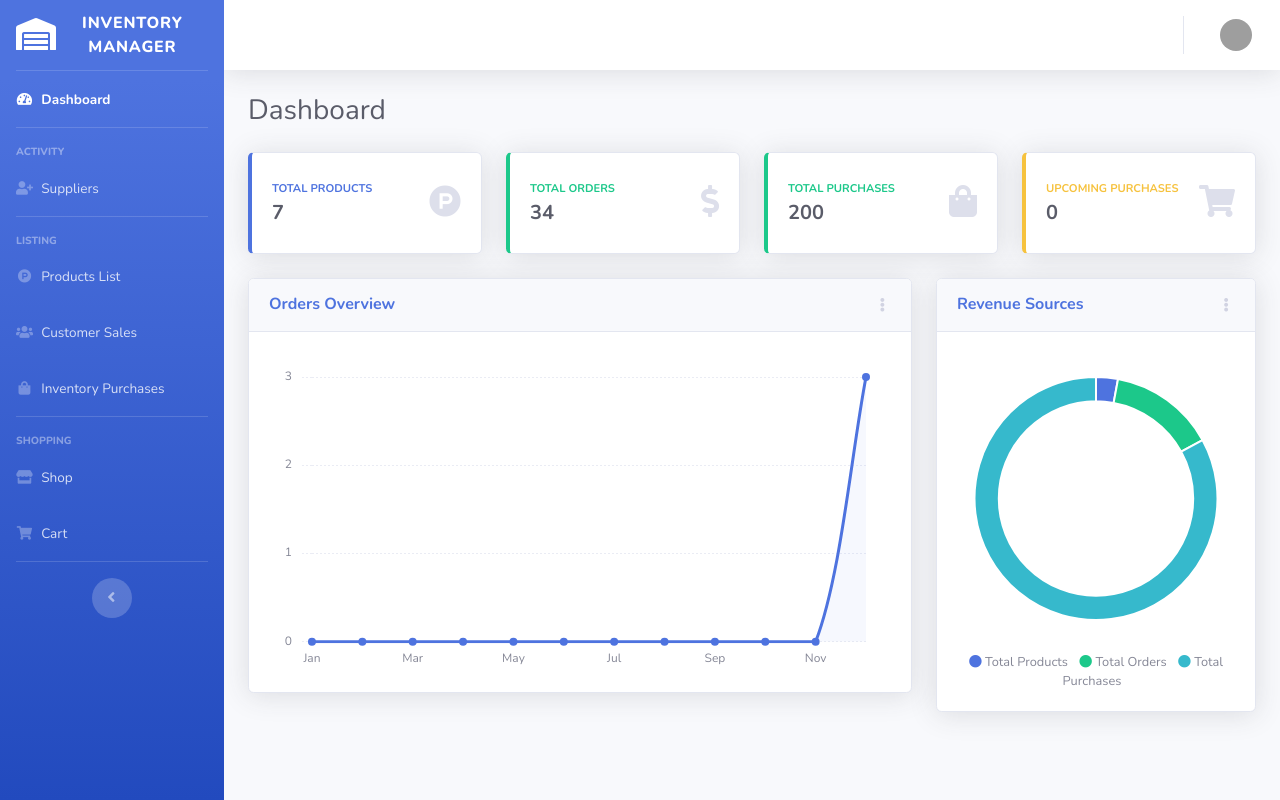
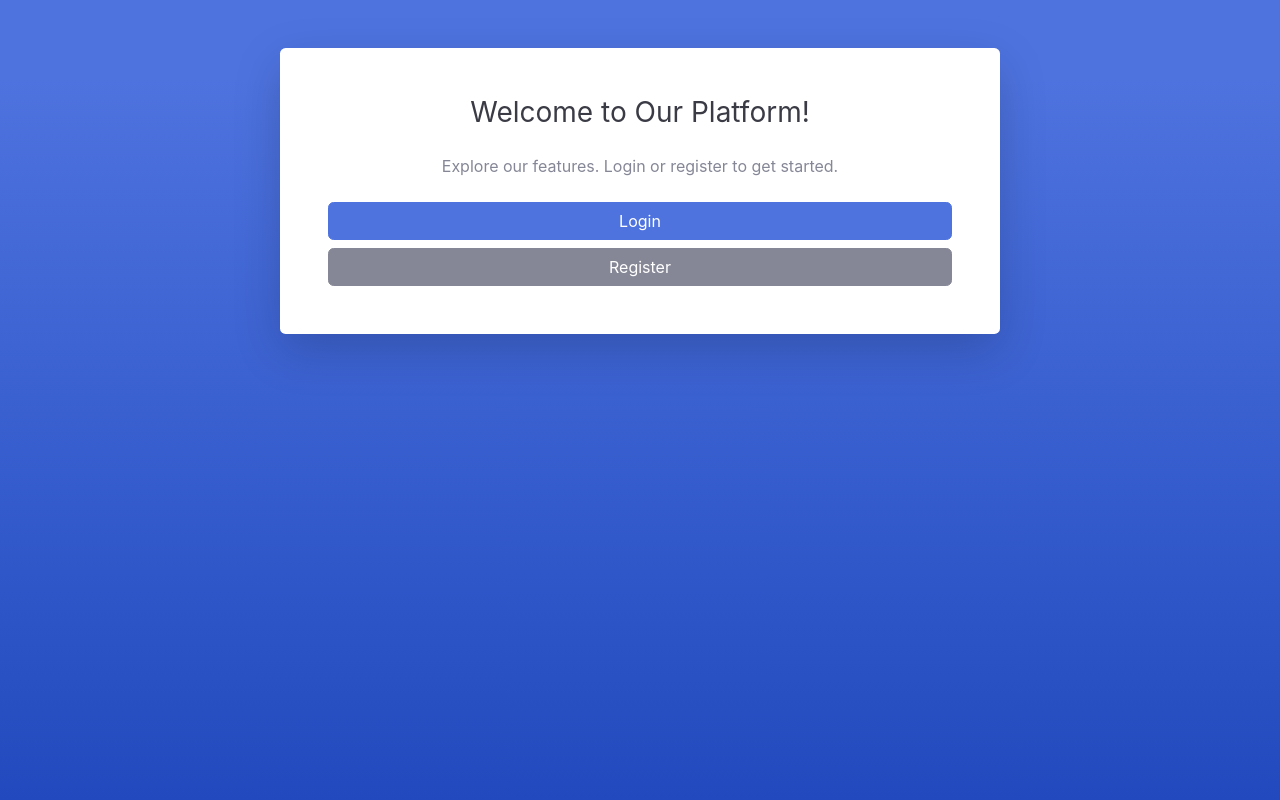
Before and after one commit to Aashish-Sankar/inventory-manager, a Flask app: page / in a window 1280 px wide. Run offline with Flask 3, Linux system fonts and the light colour scheme; a user stored in the database is signed in; data comes from the database, SQL or seed files in the repository; some libraries are stand-ins or nearby versions; grey boxes are pictures that could not be loaded.

Commit message:
Added Welcome Page

```diff
--- a/requirements.txt
+++ b/requirements.txt
@@ -37,3 +37,4 @@ tinycss2==1.4.0
 typing_extensions==4.12.2
 urllib3==1.26.6
 Werkzeug==3.0.3
+flask_login==0.6.3
--- a/website/templates/404.html
+++ b/website/templates/404.html
@@ -7,7 +7,7 @@
             <div class="error mx-auto" data-text="404">404</div>
             <p class="lead text-gray-800 mb-5">Page Not Found</p>
             <p class="text-gray-500 mb-0">It looks like you found a glitch in the matrix...</p>
-            <a href="/">&larr; Back to Dashboard</a>
+            <a href="/index">&larr; Back to Dashboard</a>
           </div>
 
 {% endblock %}
--- a/website/templates/layout.html
+++ b/website/templates/layout.html
@@ -31,7 +31,7 @@
 <ul class="navbar-nav bg-gradient-primary sidebar sidebar-dark accordion" id="accordionSidebar">
 
   <!-- Sidebar - Brand -->
-  <a class="sidebar-brand d-flex align-items-center justify-content-center" href="/">
+  <a class="sidebar-brand d-flex align-items-center justify-content-center" href="/index">
     <div class="sidebar-brand-icon">
       <i class="fas fa-warehouse"></i>
     </div>
@@ -43,7 +43,7 @@
 
   <!-- Nav Item - Dashboard -->
   <li class="nav-item active">
-    <a class="nav-link" href="/">
+    <a class="nav-link" href="/index">
       <i class="fas fa-fw fa-tachometer-alt"></i>
       <span>Dashboard</span></a>
   </li>
--- /dev/null
+++ b/website/templates/welcome.html
@@ -0,0 +1,29 @@
+<!DOCTYPE html>
+<html lang="en">
+<head>
+  <meta charset="UTF-8">
+  <meta name="viewport" content="width=device-width, initial-scale=1.0">
+  <title>Welcome</title>
+  <link href="/static/css/sb-admin-2.min.css" rel="stylesheet">
+</head>
+<body class="bg-gradient-primary">
+  <div class="container">
+    <div class="row justify-content-center">
+      <div class="col-xl-8 col-lg-10 col-md-12">
+        <div class="card o-hidden border-0 shadow-lg my-5">
+          <div class="card-body p-5">
+            <div class="text-center">
+              <h1 class="h3 text-gray-900 mb-4">Welcome to Our Platform!</h1>
+              <p class="mb-4">Explore our features. Login or register to get started.</p>
+              <a href="/login" class="btn btn-primary btn-user btn-block">Login</a>
+              <a href="/register" class="btn btn-secondary btn-user btn-block">Register</a>
+            </div>
+          </div>
+        </div>
+      </div>
+    </div>
+  </div>
+  <script src="/static/vendor/jquery/jquery.min.js"></script>
+  <script src="/static/vendor/bootstrap/js/bootstrap.bundle.min.js"></script>
+</body>
+</html>
--- a/website/views.py
+++ b/website/views.py
@@ -1,5 +1,5 @@
 import os
-from flask import Blueprint, json, render_template, request, redirect, session, jsonify, url_for, current_app, flash, make_response, send_file
+from flask import Blueprint, json, render_template, request, redirect, session, jsonify, url_for, current_app, flash, session, send_file
 import openpyxl
 from website.models import db, Product, Order, Purchase, Supplier
 from website.functions import login_required
@@ -8,6 +8,7 @@ from fpdf import FPDF
 import io
 from werkzeug.utils import secure_filename
 from num2words import num2words
+from flask_login import current_user
 
 
 
@@ -16,9 +17,20 @@ views = Blueprint('views', __name__)
 ALLOWED_EXTENSIONS = {'png', 'jpg', 'jpeg', 'heic', 'heif'}
 
 @views.route("/")
+def welcome():
+    try:
+        # Render the welcome page for all users accessing "/"
+        return render_template("welcome.html")
+    except Exception as e:
+        flash(f"Error: {str(e)}", 'error')
+        return redirect("/")
+
+
+@views.route("/index")
 @login_required
 def index():
     try:
+        # Fetch data for logged-in users
         totals = db.session.query(
             db.func.count(Product.productName).label("total_products"),
             db.func.sum(Product.inventoryOut).label("total_orders"),
@@ -30,7 +42,6 @@ def index():
         ).filter(Product.inventoryOnHand < Product.minimumReq, Product.minimumReq != 0).first()
 
         return render_template("index.html", totals=totals, ups=ups)
-
     except Exception as e:
         flash(f"Error: {str(e)}", 'error')
         return redirect("/")
@@ -73,7 +84,7 @@ def get_data():
 
     except Exception as e:
         flash(f"Error: {str(e)}", 'error')
-        return redirect("/")
+        return redirect("/index")
 
 def allowed_file(filename):
     return '.' in filename and filename.rsplit('.', 1)[1].lower() in ALLOWED_EXTENSIONS
@@ -130,7 +141,7 @@ def productv():
 
     except Exception as e:
         flash(f"Error: {str(e)}", 'error')
-        return redirect("/")
+        return redirect("/index")
 
 
 @views.route("/purchasev", methods=["GET", "POST"])
@@ -586,4 +597,4 @@ def upload_products():
     except Exception as e:
         db.session.rollback()  # Rollback in case of any error
         flash(f"Error: {str(e)}", 'error')
-        return redirect("/")
+        return redirect("/index")
```
